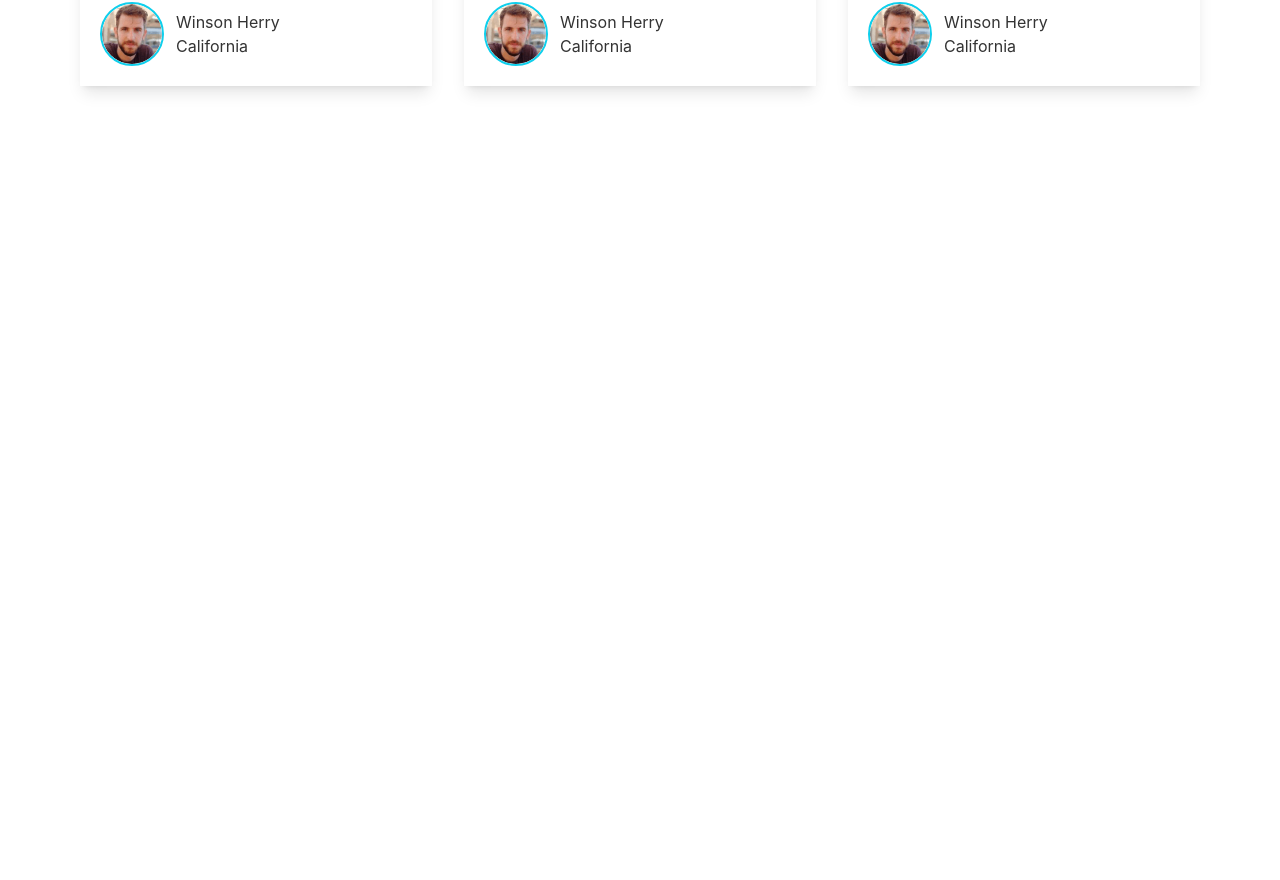
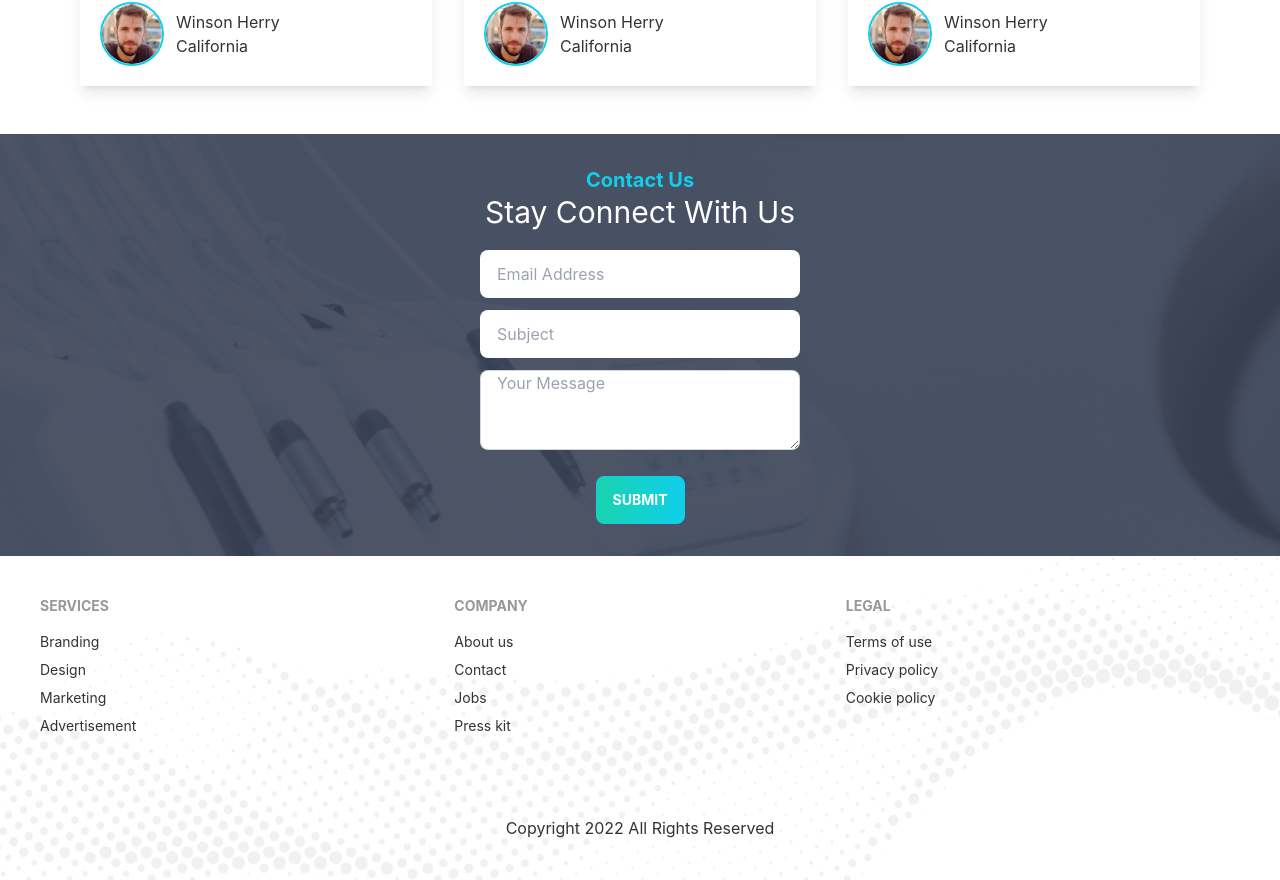
Before and after one commit to MazharulDev/doctors-portal-client, a React (Create React App) app: page / in a window 1280 px wide. Shown: the part 3620-4500 px from the top of the page. Before the commit the page ends 3754 px from the top, so only its background shows below. Built offline with nearby package versions, Linux system fonts and the light colour scheme.

Commit message:
footer and contact  section added

```diff
--- a/public/index.html
+++ b/public/index.html
@@ -24,7 +24,7 @@
       work correctly both with client-side routing and a non-root public URL.
       Learn how to configure a non-root public URL by running `npm run build`.
     -->
-    <title>React App</title>
+    <title>Doctors-portals</title>
   </head>
   <body>
     <noscript>You need to enable JavaScript to run this app.</noscript>
--- /dev/null
+++ b/src/pages/Home/ContactSection/ContactSection.js
@@ -0,0 +1,25 @@
+import React from 'react';
+import appointment from '../../../assets/images/appointment.png'
+import PrimaryBtn from '../../shared/PrimaryBtn/PrimaryBtn';
+
+const ContactSection = () => {
+    return (
+        <section style={{
+            background:`url(${appointment})`
+        }} className="mt-5" >
+            <div className='text-center py-8'>
+                <h4 className='text-xl text-primary font-bold'>Contact Us</h4>
+                <h2 className='text-3xl text-white mb-5'>Stay Connect With Us</h2>
+                <input type="email" placeholder="Email Address" class="input w-full max-w-xs" /><br />
+                <input type="text" placeholder="Subject" class="input w-full max-w-xs my-3" /><br />
+                <textarea type="textarea" placeholder="Your Message" class="input input-bordered h-20 w-full max-w-xs mb-5" />
+
+                <br />
+                <PrimaryBtn>Submit</PrimaryBtn>
+            </div>
+
+        </section>
+    );
+};
+
+export default ContactSection;
--- a/src/pages/Home/Home.js
+++ b/src/pages/Home/Home.js
@@ -5,6 +5,8 @@
 import Service from './Service/Service';
 import AppointmentSection from '../AppointmentSection/AppointmentSection';
 import Testimonial from '../Testimonial/Testimonial';
+import ContactSection from './ContactSection/ContactSection';
+import Footer from '../shared/Footer/Footer';
 
 const Home = () => {
     return (
@@ -15,6 +17,8 @@
             <Treatment/>
             <AppointmentSection/>
             <Testimonial/>
+            <ContactSection/>
+            <Footer/>
         </div>
     );
 };
--- /dev/null
+++ b/src/pages/shared/Footer/Footer.js
@@ -0,0 +1,43 @@
+import React from 'react';
+import { Link } from 'react-router-dom';
+import footerbg from '../../../assets/images/footer.png'
+
+const Footer = () => {
+    return (
+        <footer style={{
+            background: `url(${footerbg})`,
+            backgroundSize: 'cover',
+            backgroundPosition:'center'
+        }}
+
+            class="p-10">
+            <div className='footer'>
+                <div>
+                    <span class="footer-title">Services</span>
+                    <Link to='/' class="link link-hover">Branding</Link>
+                    <Link to='/' class="link link-hover">Design</Link>
+                    <Link to='/' class="link link-hover">Marketing</Link>
+                    <Link to='/' class="link link-hover">Advertisement</Link>
+                </div>
+                <div>
+                    <span class="footer-title">Company</span>
+                    <Link to="/" class="link link-hover">About us</Link>
+                    <Link to="/" class="link link-hover">Contact</Link>
+                    <Link to="/" class="link link-hover">Jobs</Link>
+                    <Link to="/" class="link link-hover">Press kit</Link>
+                </div>
+                <div>
+                    <span class="footer-title">Legal</span>
+                    <Link to='/' class="link link-hover">Terms of use</Link>
+                    <Link to='/' class="link link-hover">Privacy policy</Link>
+                    <Link to='/' class="link link-hover">Cookie policy</Link>
+                </div>
+            </div>
+            <div className='text-center mt-20'>
+                <p> Copyright 2022 All Rights Reserved</p>
+            </div>
+        </footer>
+    );
+};
+
+export default Footer;
```
